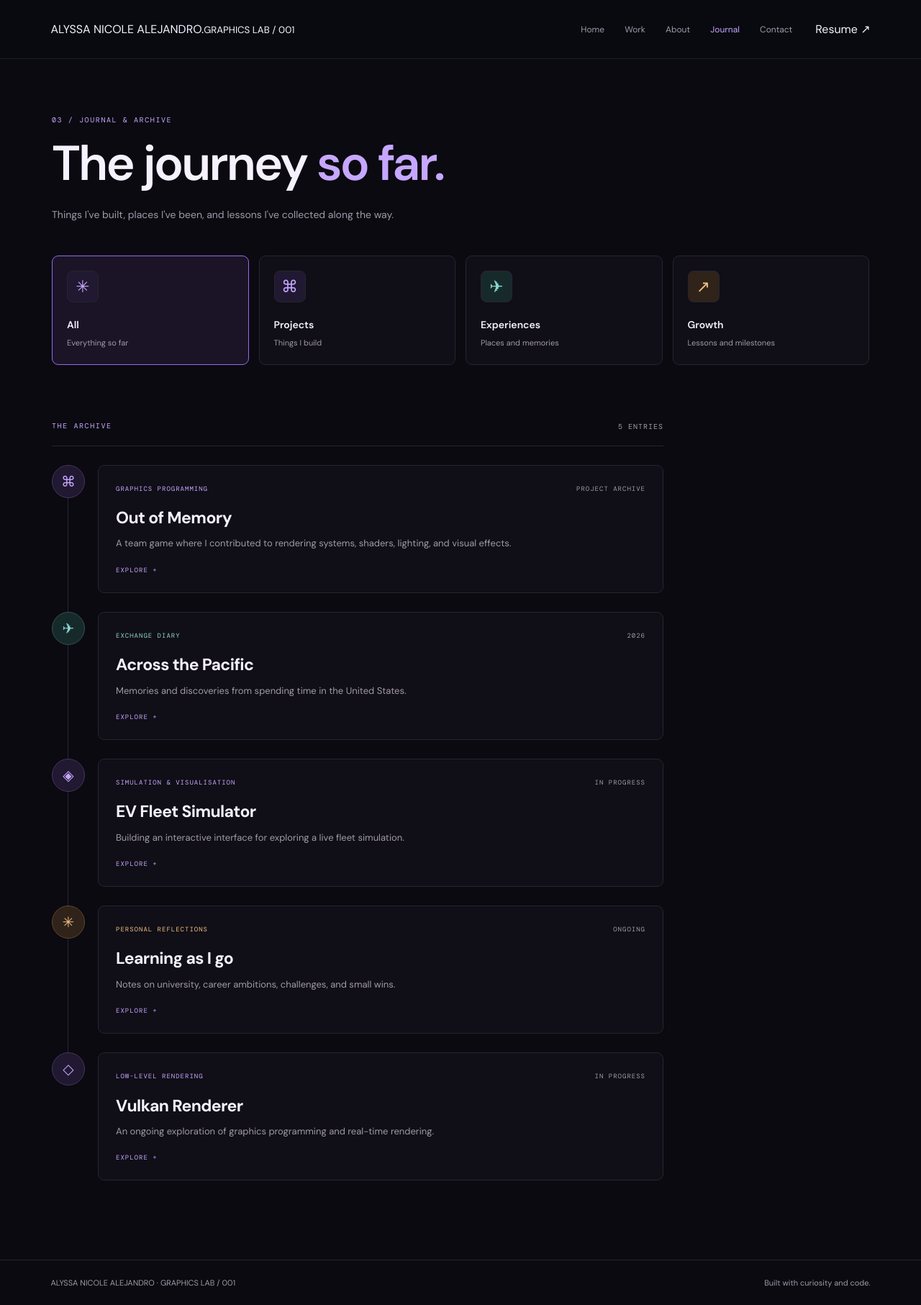
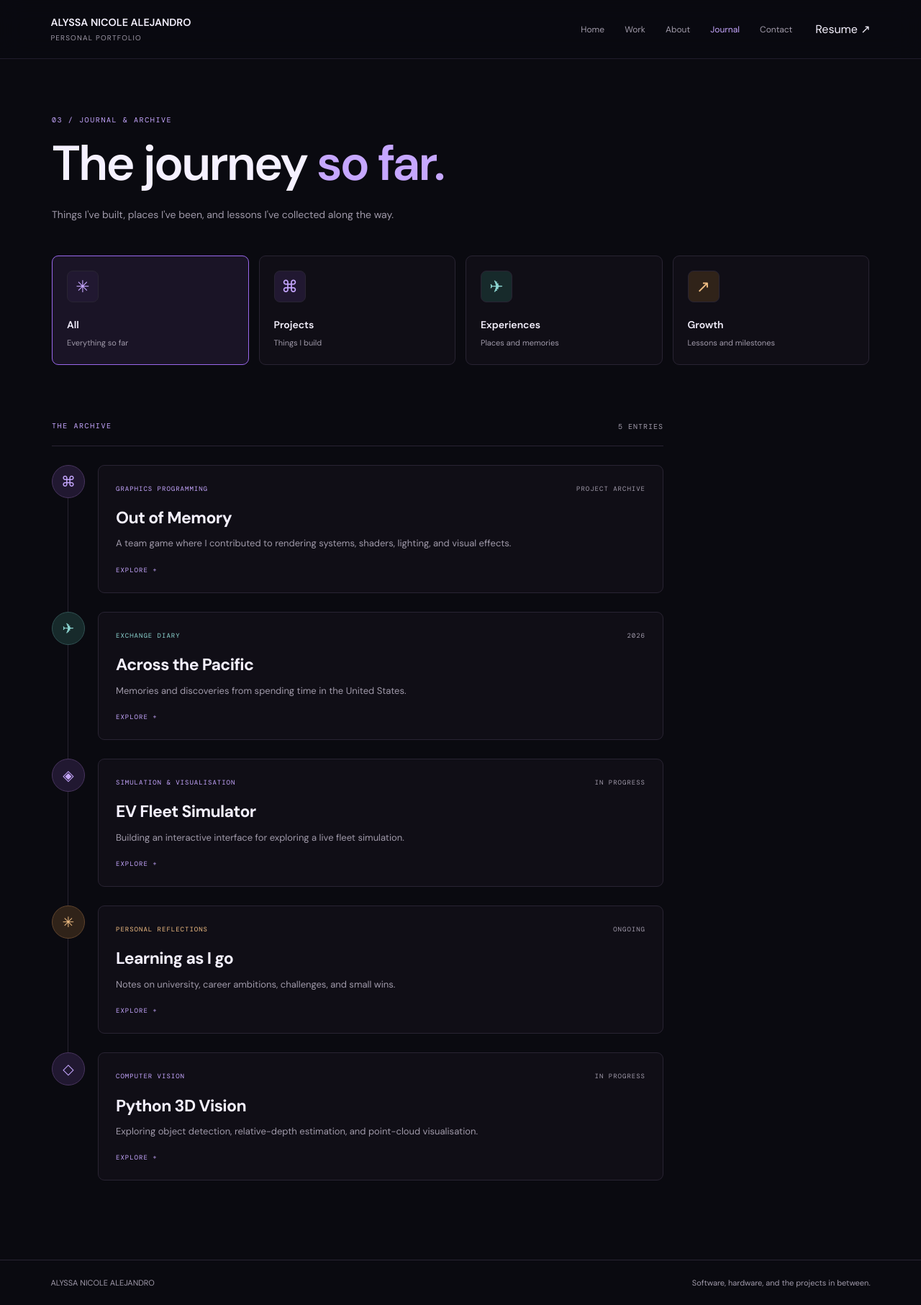
Before and after one commit to alyssa-alejandro/my-portfolio, a React (Vite) app: page /journal in a window 1280 px wide. Shown: the whole page at 72% size. Built offline with nearby package versions, Linux system fonts and the light colour scheme.

Commit message:
updated to make it more general

```diff
--- a/index.html
+++ b/index.html
@@ -4,7 +4,8 @@
     <meta charset="UTF-8" />
     <link rel="icon" type="image/svg+xml" href="/favicon.svg" />
     <meta name="viewport" content="width=device-width, initial-scale=1.0" />
-    <title>my-portfolio</title>
+    <title>Alyssa Nicole Alejandro | Portfolio</title>
+    <meta name="description" content="Alyssa’s portfolio of software, games, computer vision, hardware, product design, and entrepreneurship projects." />
   </head>
   <body>
     <div id="root"></div>
--- a/src/App.tsx
+++ b/src/App.tsx
@@ -11,7 +11,7 @@ function Navbar() {
     <header className="navbar">
       <Link to="/" className="logo">
         ALYSSA NICOLE ALEJANDRO<span>.</span>
-        <small>GRAPHICS LAB / 001</small>
+        <small>PERSONAL PORTFOLIO</small>
       </Link>
 
       <nav className="nav-links">
@@ -57,8 +57,8 @@ function App() {
         </main>
 
         <footer className="site-footer">
-          <p>ALYSSA NICOLE ALEJANDRO · GRAPHICS LAB / 001</p>
-          <p>Built with curiosity and code.</p>
+          <p>ALYSSA NICOLE ALEJANDRO</p>
+          <p>Software, hardware, and the projects in between.</p>
         </footer>
       </div>
     </BrowserRouter>
--- a/src/index.css
+++ b/src/index.css
@@ -2371,3 +2371,7 @@ button {
   .contact-email-panel { padding: 24px 20px; }
   .contact-context { border-left: 0; border-top: 1px solid var(--border); padding: 28px 0 0; }
 }
+
+.logo { display: flex; flex-direction: column; align-items: flex-start; gap: 6px; font-size: .9rem; font-weight: 600; }
+.logo > span { display: none; }
+.logo small { font-size: .62rem; font-weight: 400; letter-spacing: .12em; color: var(--muted); }
--- a/src/pages/About.tsx
+++ b/src/pages/About.tsx
@@ -1,7 +1,7 @@
 import { Link } from 'react-router-dom';
 
 const interests = [
-  'Graphics & Real-Time Rendering', 'Game Development', 'Computer Vision',
+  'Software Development', 'Game Development', 'Computer Vision', 'Graphics Programming',
   'Simulation & Visualisation', 'Embedded Systems & IoT', 'Product Design',
 ];
 
@@ -86,8 +86,8 @@ export default function About() {
           Polytechnic, where I graduated with merit in 2024. Working on
           hardware prototypes and community projects introduced me to
           product design, entrepreneurship, and team leadership. Today,
-          I'm building on that foundation through graphics programming,
-          game development, simulation, and computer vision.
+          I'm building on that foundation through software development,
+          games, simulation, and computer vision.
         </p>
       </header>
 
--- a/src/pages/Contact.tsx
+++ b/src/pages/Contact.tsx
@@ -50,7 +50,7 @@ export default function Contact() {
           <h2 id="contact-context-title">A little context</h2>
           <dl><div><dt>Based in</dt><dd>Singapore · UTC+8</dd></div><div><dt>Currently</dt><dd>Studying Computer Science at SIT–DigiPen<br />Graduating in 2028</dd></div></dl>
           <h3>I'd enjoy talking about</h3>
-          <ul><li>Internships and opportunities to learn</li><li>Graphics, games, and simulation</li><li>Software, hardware, and product ideas</li><li>Collaborations and community projects</li></ul>
+          <ul><li>Internships and opportunities to learn</li><li>Games, computer vision, and simulation</li><li>Software, hardware, and product ideas</li><li>Collaborations and community projects</li></ul>
           <Link to="/work" className="personal-link">Take a look at my work <span aria-hidden="true">↗</span></Link>
         </aside>
       </div>
--- a/src/pages/Home.tsx
+++ b/src/pages/Home.tsx
@@ -37,7 +37,7 @@ export default function Home() {
         <h1 id="home-title">Hi, I'm Alyssa.<br /><span>I like figuring out<br className="intro-break" /> how things work.</span></h1>
         <div className="personal-intro-bottom">
           <div className="personal-intro-copy">
-            <p>I'm a computer science student at SIT–DigiPen, graduating in 2028. I work on games, graphics, and simulation, with a background in engineering and hardware prototyping.</p>
+            <p>I'm a computer science student at SIT–DigiPen, graduating in 2028. My projects span software development, games, computer vision, and hardware prototyping.</p>
             <p>I've gone from building a CPR practice device to working on a custom game engine. I enjoy the part where an idea becomes something I can test, take apart, and improve.</p>
             <Link to="/work" className="personal-link">See my projects <span aria-hidden="true">↗</span></Link>
           </div>
--- a/src/pages/Journal.tsx
+++ b/src/pages/Journal.tsx
@@ -39,8 +39,8 @@ const entries = [
     description:
       'Building an interactive interface for exploring a live fleet simulation.',
     detail:
-      'Working on live visualisation, playback controls, time scrubbing, snapshot restoration, and simulation metrics.',
-    meta: 'REACT · TYPESCRIPT · THREE.JS',
+      'Working on database-backed login and the map scenario layer for a team project with ST Engineering.',
+    meta: 'REACT · LEAFLET · POSTGRESQL',
     date: 'IN PROGRESS',
   },
   {
@@ -60,13 +60,13 @@ const entries = [
     id: 5,
     category: 'Projects' as Category,
     icon: '◇',
-    label: 'LOW-LEVEL RENDERING',
-    title: 'Vulkan Renderer',
+    label: 'COMPUTER VISION',
+    title: 'Python 3D Vision',
     description:
-      'An ongoing exploration of graphics programming and real-time rendering.',
+      'Exploring object detection, relative-depth estimation, and point-cloud visualisation.',
     detail:
-      'A personal graphics project focused on learning Vulkan and building a stronger understanding of rendering pipelines.',
-    meta: 'C++ · VULKAN · GRAPHICS',
+      'Combining pretrained YOLO detection with Depth Anything V2 and Open3D. Aligning detections with the reconstructed scene is still in progress.',
+    meta: 'PYTHON · OPENCV · OPEN3D',
     date: 'IN PROGRESS',
   },
 ];
--- a/src/pages/Work.tsx
+++ b/src/pages/Work.tsx
@@ -16,8 +16,8 @@ export default function Work() {
           Things I've <span>built.</span>
         </h1>
         <p className="page-intro">
-          A selection of projects exploring graphics programming,
-          game development, interactive simulation, and hardware prototyping.
+          Projects in software and game development, hardware,
+          product design, and entrepreneurship.
         </p>
       </header>
 
```
